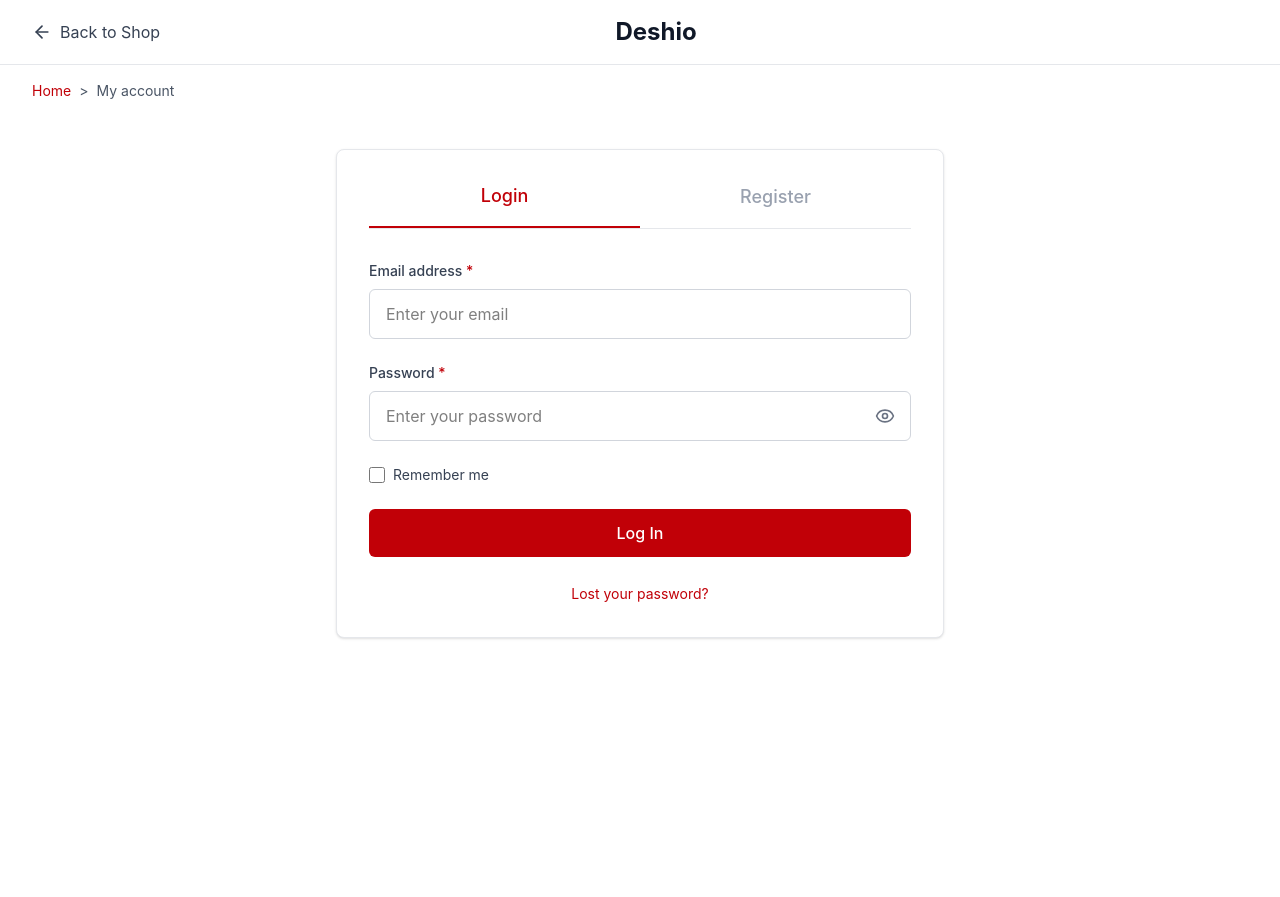
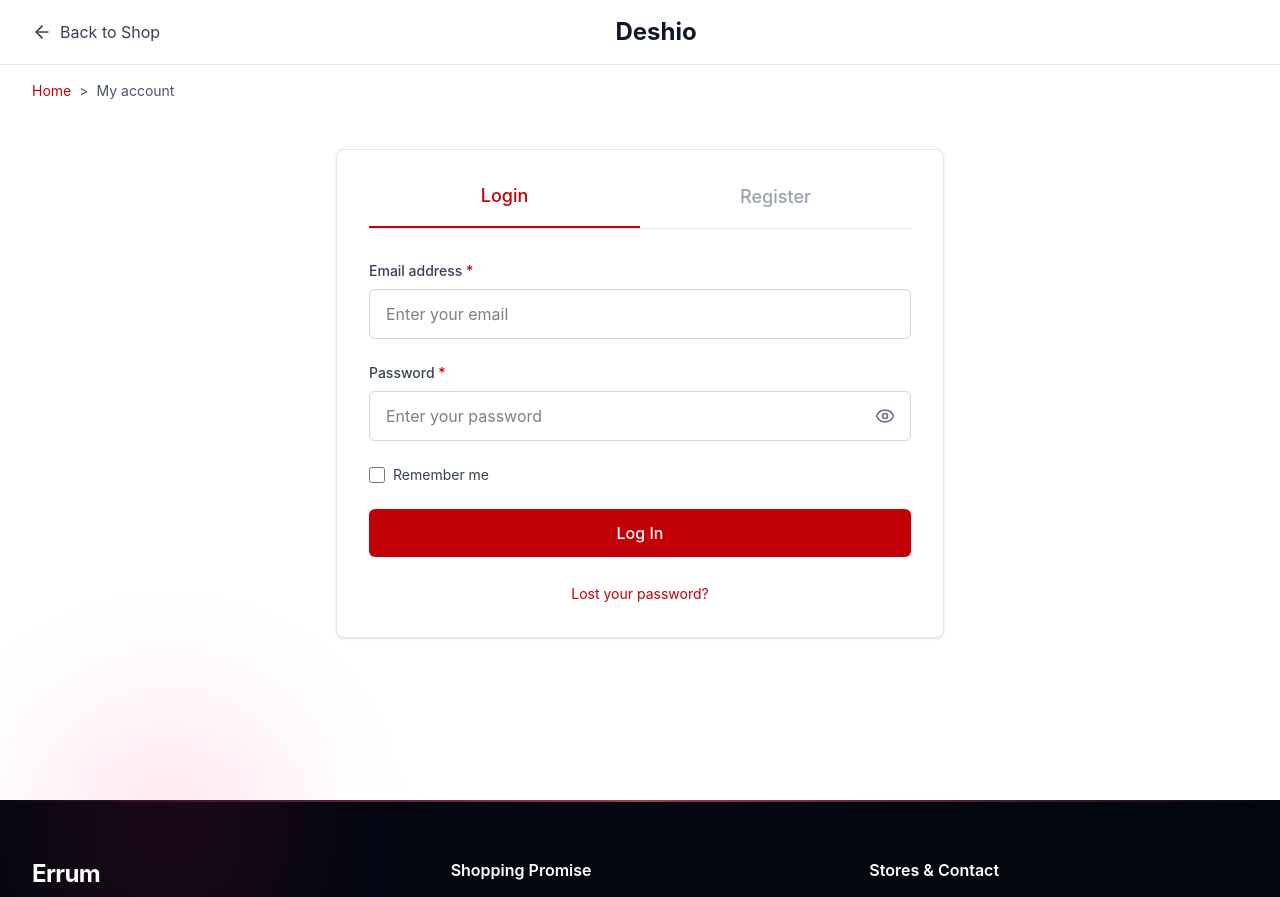
Before and after one commit to mueedsami/errum, a Next.js app: page /e-commerce/login in a window 1280 px wide. Shown: the top 897 px of the page. Before the commit the page ends 800 px from the top, so only its background shows below. Built offline with nearby package versions, Linux system fonts and the light colour scheme; no server answers.

Commit message:
Footer issue solved

```diff
--- a/app/e-commerce/layout.tsx
+++ b/app/e-commerce/layout.tsx
@@ -2,6 +2,7 @@
 
 import { CustomerAuthProvider } from '@/contexts/CustomerAuthContext';
 import { CartProvider } from '@/app/e-commerce/CartContext';
+import Footer from '@/components/ecommerce/Footer';
 
 export default function EcommerceLayout({
   children,
@@ -12,6 +13,7 @@
     <CustomerAuthProvider>
       <CartProvider>
         {children}
+        <Footer />
       </CartProvider>
     </CustomerAuthProvider>
   );
--- a/app/e-commerce/page.tsx
+++ b/app/e-commerce/page.tsx
@@ -27,7 +27,7 @@
       <NewArrivals />
 
       {/* Footer */}
-      <Footer />
+      {/* <Footer /> */}
     </div>
   );
 }
```
